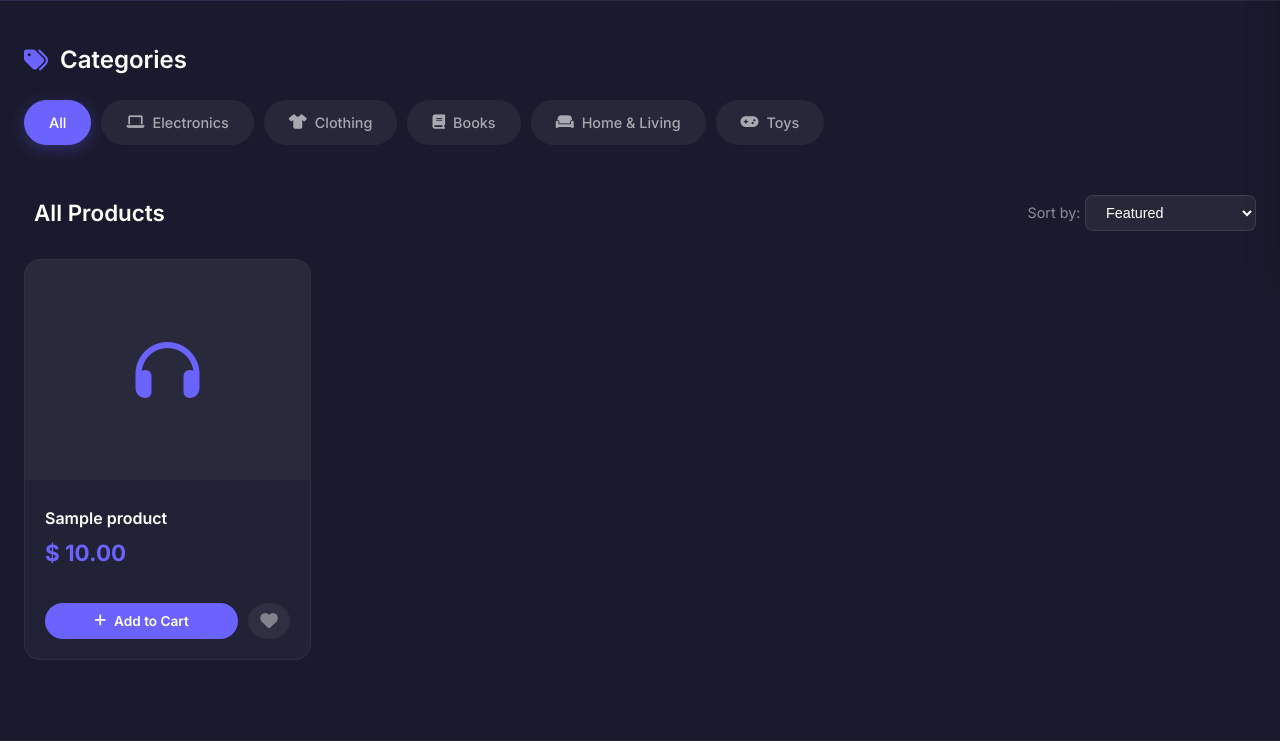
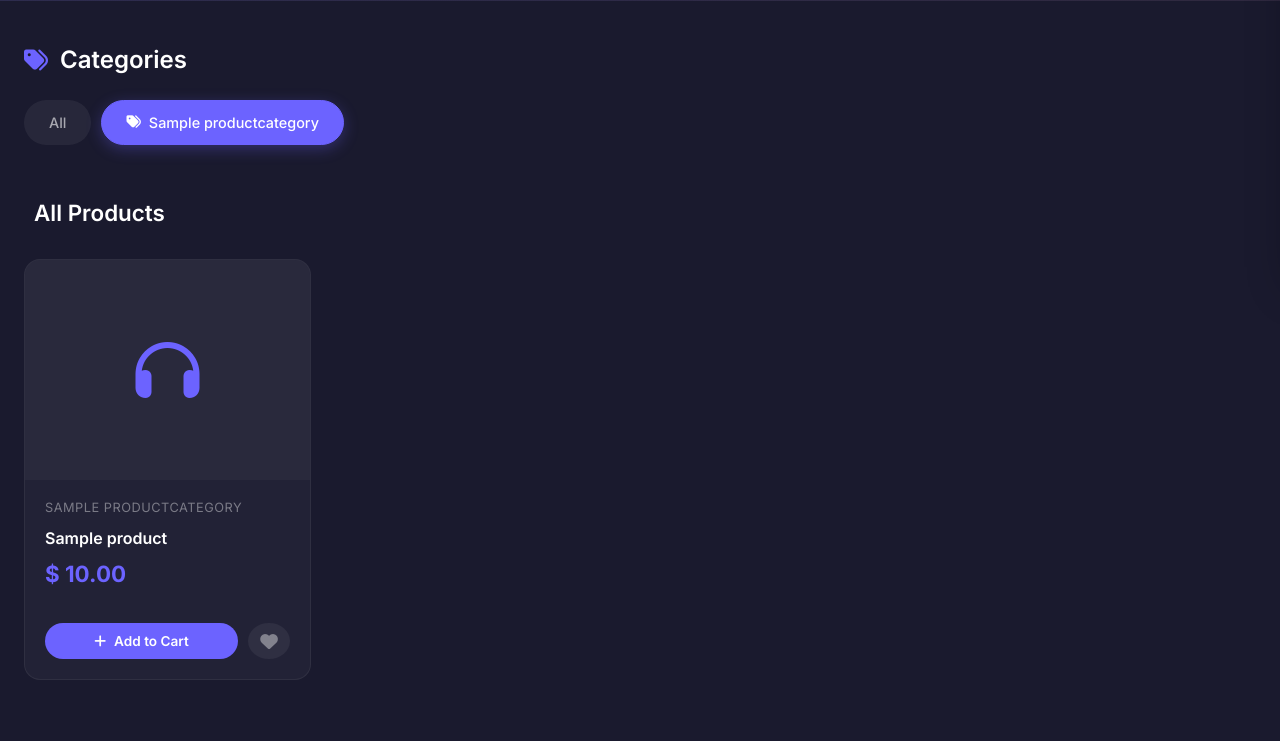
Before and after one commit to ilyakuti/ShopVerse, a Django app: a page that uses templates/index.html in a window 1280 px wide. Shown: the part 513-1254 px from the top of the page. Run offline with Django 5.2, Linux system fonts and the light colour scheme; tables that the repository leaves empty hold one stand-in row (values such as "Sample post").

Commit message:
Add product detail view and enhance homepage with category filtering and search functionality

```diff
--- a/store/urls.py
+++ b/store/urls.py
@@ -1,6 +1,7 @@
 from django.urls import path
-from .views import homepage
+from .views import homepage, detail_page
 
 urlpatterns = [
     path ('', homepage, name="homepage_url"),
+    path ('product/<int:product_id>/', detail_page, name="detail_page_url"),
 ]
--- a/store/views.py
+++ b/store/views.py
@@ -1,19 +1,31 @@
 from django.shortcuts import render
-from .models import Product
+from .models import Product, ProductCategory
 
 # Create your views here.
 
-def homepage (request):
-    product = Product.objects.all()
-    q = request.GET.get ('q')
+def homepage(request):
+    products = Product.objects.all()
+    q = request.GET.get('q')
 
     if q:
-        product = product.filter(name__icontains=q)
-    else:
-        product = Product.objects.all()
+        products = products.filter(name__icontains=q)
 
+    category_name = request.GET.get('category')
+    if category_name:
+        products = products.filter(product_category__name=category_name)
+
+    categories = ProductCategory.objects.all()
     context = {
-        "product":product
+        "products": products,
+        "categories": categories,
+        "selected_category": category_name,
     }
 
     return render (request, "index.html", context)
+
+def detail_page (request, product_id):
+    product = Product.objects.get(id=product_id)
+    context = {
+        "product": product
+    }
+    return render(request, "product-detail.html", context)
--- a/templates/index.html
+++ b/templates/index.html
@@ -25,8 +25,8 @@
                 <span>ShopVerse</span>
             </a>
 
-            <form class="nav-search" method="GET" name='q'>
-                <input type="text" name="search" placeholder="Search products..." />
+            <form class="nav-search" method="GET">
+                <input type="text" name="q" placeholder="Search products..." />
                 <button type="submit"><i class="fas fa-search"></i></button>
             </form>
 
@@ -102,22 +102,12 @@
         <div class="container">
             <h2><i class="fas fa-tags"></i> Categories</h2>
             <div class="category-filters">
-                <a href="index.html" class="category-btn active">All</a>
-                <a href="index.html?category=electronics" class="category-btn">
-                    <i class="fas fa-laptop"></i> Electronics
+                <a href="?" class="category-btn {% if not selected_category %}active{% endif %}">All</a>
+                {% for category in categories %}
+                <a href="?category={{ category.name|urlencode }}" class="category-btn {% if selected_category == category.name %}active{% endif %}">
+                    <i class="fas fa-tags"></i> {{ category.name }}
                 </a>
-                <a href="index.html?category=clothing" class="category-btn">
-                    <i class="fas fa-tshirt"></i> Clothing
-                </a>
-                <a href="index.html?category=books" class="category-btn">
-                    <i class="fas fa-book"></i> Books
-                </a>
-                <a href="index.html?category=home" class="category-btn">
-                    <i class="fas fa-couch"></i> Home & Living
-                </a>
-                <a href="index.html?category=toys" class="category-btn">
-                    <i class="fas fa-gamepad"></i> Toys
-                </a>
+                {% endfor %}
             </div>
         </div>
     </section>
@@ -128,30 +118,23 @@
             <div class="products-header">
                 <h2><i class="fas fa-grid-2"></i> All Products</h2>
                 <div class="sort-options">
-                    <form method="GET" action="index.html">
-                        <input type="hidden" name="category" />
-                        <input type="hidden" name="search" />
-                        <label for="sortSelect">Sort by:</label>
-                        <select id="sortSelect" name="sort" onchange="this.form.submit()">
-                            <option value="featured">Featured</option>
-                            <option value="price-low">Price: Low to High</option>
-                            <option value="price-high">Price: High to Low</option>
-                            <option value="rating">Top Rated</option>
-                        </select>
-                    </form>
                 </div>
             </div>
 
             <div class="product-grid">
                 <!-- Product 1 -->
-                 {% for product in product %}
+                 {% for product in products %}
                 <div class="product-card" data-id="1">
-                    <a href="product-detail.html?id=1" class="product-link">
+                    <a href="{% url "detail_page_url" product.id %}" class="product-link">
                         <div class="product-image">
                             <i class="fas fa-headphones"></i>
                         </div>
                         <div class="product-body">
-                            <div class="product-category"> {{ product.category }} </div>
+                            <div class="product-category">
+                                {% with product.product_category.all|first as first_category %}
+                                    {{ first_category.name }}
+                                {% endwith %}
+                            </div>
                             <div class="product-title"> {{ product.name }} </div>
                             {% if product.discount %}
                                 <div class="product-price"><span class="original-price">$ {{ product.discount }}</span> <span class="original">$ {{ product.price }}</span> </div>
@@ -257,6 +240,6 @@
         </div>
     </footer>
 
-    <script src="js/main.js"></script>
+    <script src="{% static "js/main.js" %}"></script>
 </body>
 </html>
```
